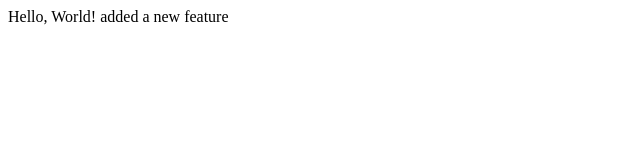
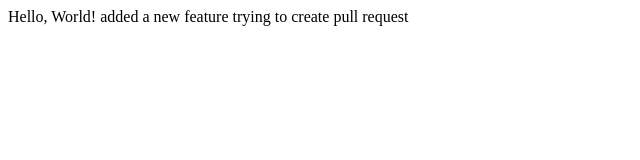
Before and after one commit to silvrblood/lecture1, a plain HTML site: page index.html in a window 1280 px wide. Shown: the whole page, without its empty margins (0-640 px from the left). Drawn offline with Linux system fonts and the light colour scheme.

Commit message:
try pull req

```diff
--- a/index.html
+++ b/index.html
@@ -6,5 +6,6 @@
   <body>
     Hello, World!
     added a new feature
+    trying to create pull request
   </body>
 </html>
```
